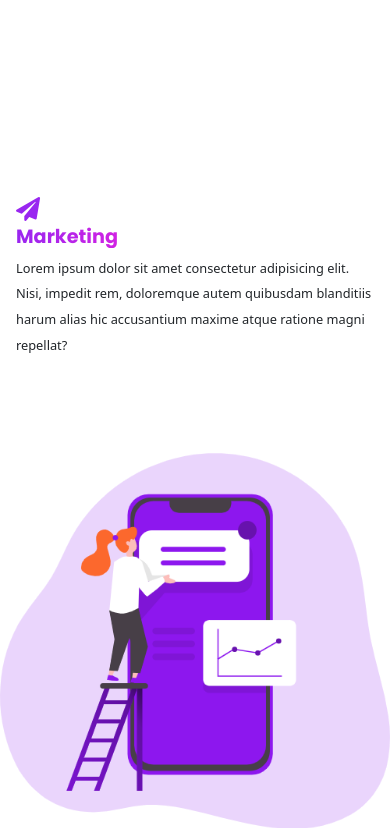
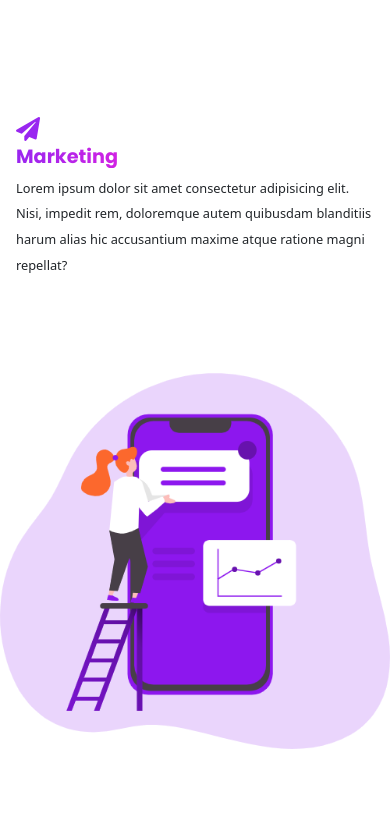
Before and after one commit to dstock3/bootstrap-v5, a website: page index.html in a window 390 px wide. Shown: the part 1830-2658 px from the top of the page. Drawn offline with nearby package versions, Linux system fonts and the light colour scheme.

Commit message:
Fixed margin issue in services section for responsive design.

```diff
--- a/scss/sections/_services.scss
+++ b/scss/sections/_services.scss
@@ -6,7 +6,7 @@
 
     &__content {
         padding: 1rem;
-        margin-top: 5rem;
+        margin-top: 0;
 
         p {
             font-size: 0.8rem;
```
Also changed, not shown: index.html (+1 -0 lines), assets/css/style.css.
